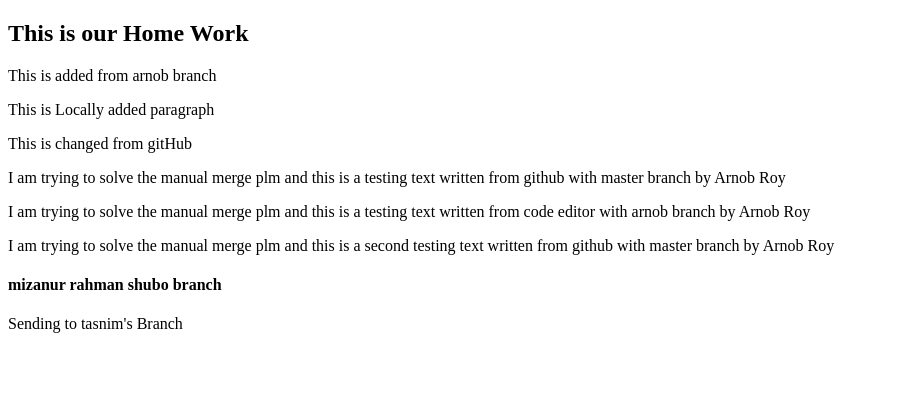
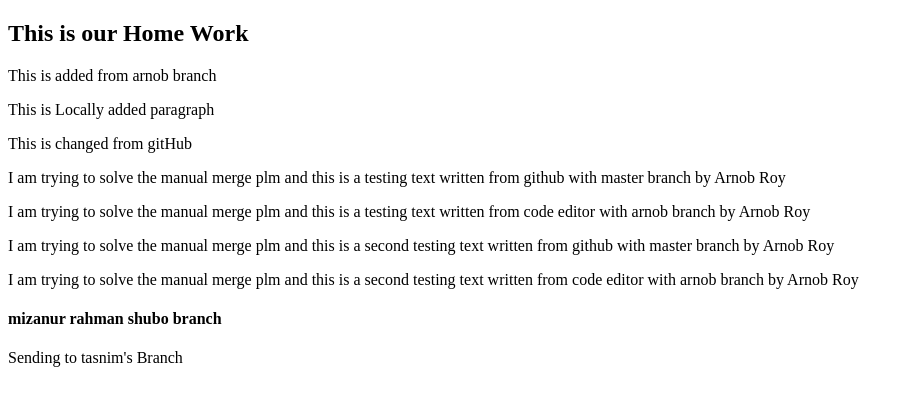
Before and after one commit to coder-rahman/team-work, a plain HTML site: page index.html in a window 1280 px wide. Shown: the whole page, without its empty margins (0-913 px from the left). Drawn offline with Linux system fonts and the light colour scheme.

Commit message:
second commit

```diff
--- a/index.html
+++ b/index.html
@@ -11,11 +11,12 @@
 	<p>This is Locally added paragraph</p>
 	<p>This is changed from gitHub</p>
 
-        <p> I am trying to solve the manual merge plm and this is a testing text written from github with master branch by Arnob Roy </p>
-        <p> I am trying to solve the manual merge plm and this is a testing text written from code editor with arnob branch by Arnob Roy </p>
+    <p> I am trying to solve the manual merge plm and this is a testing text written from github with master branch by Arnob Roy </p>
+    <p> I am trying to solve the manual merge plm and this is a testing text written from code editor with arnob branch by Arnob Roy </p>
 
 
 	<p> I am trying to solve the manual merge plm and this is a second testing text written from github with master branch by Arnob Roy </p>
+	<p> I am trying to solve the manual merge plm and this is a second testing text written from code editor with arnob branch by Arnob Roy </p>
 
 	<h4>mizanur rahman shubo branch</h4>
 	<p>Sending to tasnim's Branch</p>
```
